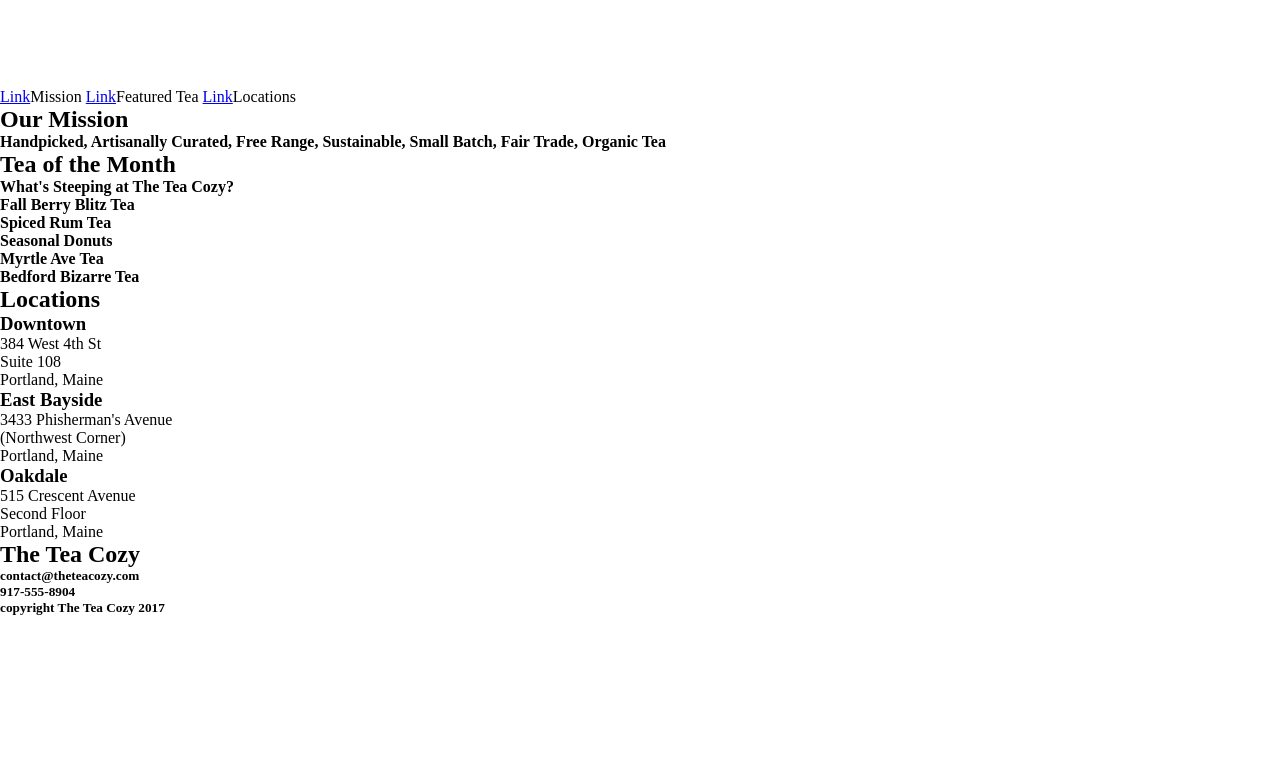
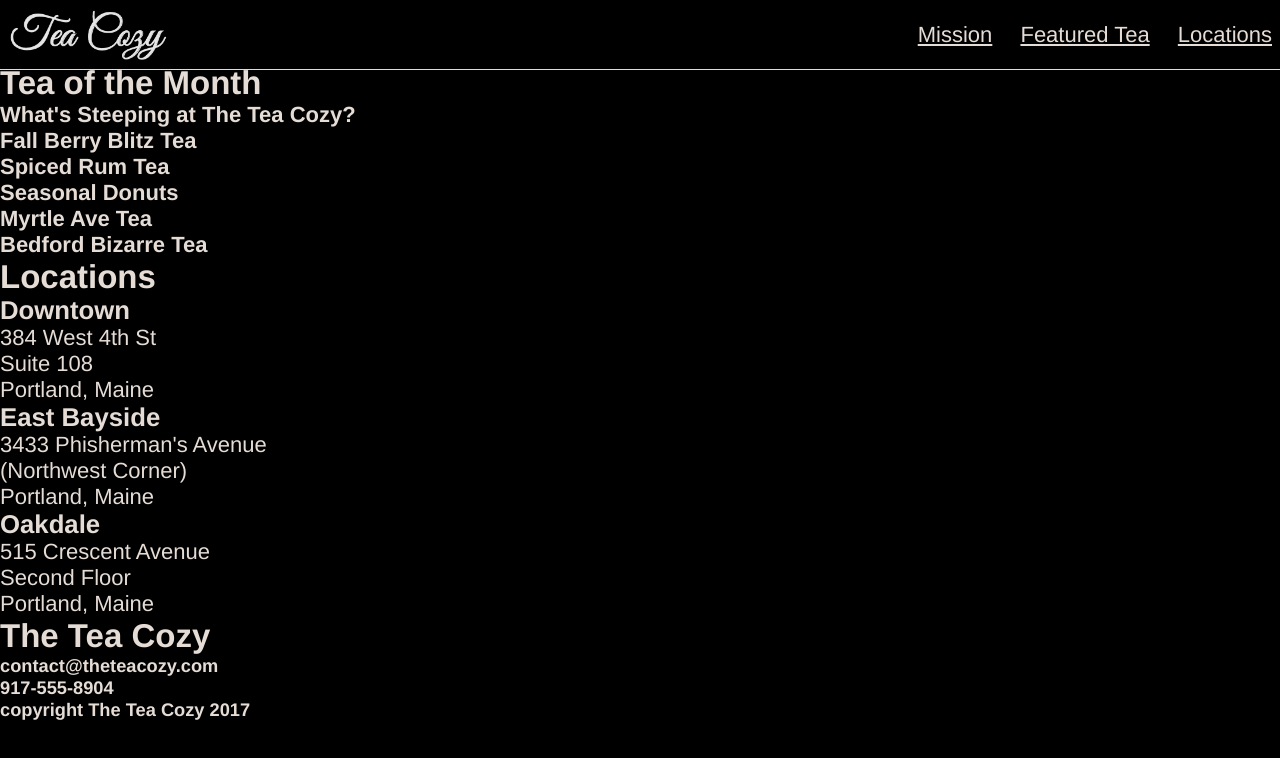
Before and after one commit to KrisErdahl/tea_cozy, a plain HTML site: page index.html in a window 1280 px wide. Drawn offline with Linux system fonts and the light colour scheme.

Commit message:
style header

```diff
--- a/Resources/CSS/style.css
+++ b/Resources/CSS/style.css
@@ -1,4 +1,43 @@
+/* margin and padding appear to be set in the browser, throwing items out of place*/
 * {
   margin: 0;
   padding: 0;
 }
+
+body {
+  font-family: Helvetica, sans-serif;
+  font-size: 22px;
+  color: seashell;
+  background-color: black;
+  opacity: 0.9;
+}
+
+header {
+  display: flex;
+  justify-content: space-between;
+  height: 69px;
+  position: fixed;
+  border-bottom: 1px solid seashell;
+  align-items: center;
+  background-color: black;
+  width: 100%;
+  flex-wrap: wrap;
+}
+
+.name {
+  height: 50px;
+  width: auto;
+  margin-left: 10px;
+}
+
+nav {
+  flex-shrink: 0;
+}
+
+.nav-link {
+  color: seashell;
+  display: inline-block;
+  text-decoration: underline;
+  padding-left: 14px;
+  padding-right: 8px;
+}
--- a/index.html
+++ b/index.html
@@ -8,13 +8,11 @@
   <body>
     <!--Top fixed header with nav  -->
     <header>
-      <div class="name">
-        <img src="./Resources/Images/img-tea-cozy-logo.png" alt="Tea Cozy">
-      </div>
+      <img class="name" src="./Resources/Images/img-tea-cozy-logo.png" alt="Tea Cozy">
       <nav>
-        <span><a class="nav-link" href="#">Link</a>Mission</span>
-        <span><a class="nav-link" href="#">Link</a>Featured Tea</span>
-        <span><a class="nav-link" href="#">Link</a>Locations</span>
+        <span><a class="nav-link" href="#">Mission</a></span>
+        <span><a class="nav-link" href="#">Featured Tea</a></span>
+        <span><a class="nav-link" href="#">Locations</a></span>
       </nav>
     </header>
     <!--Second section with mission statement floating over tea leaves image  -->
```
